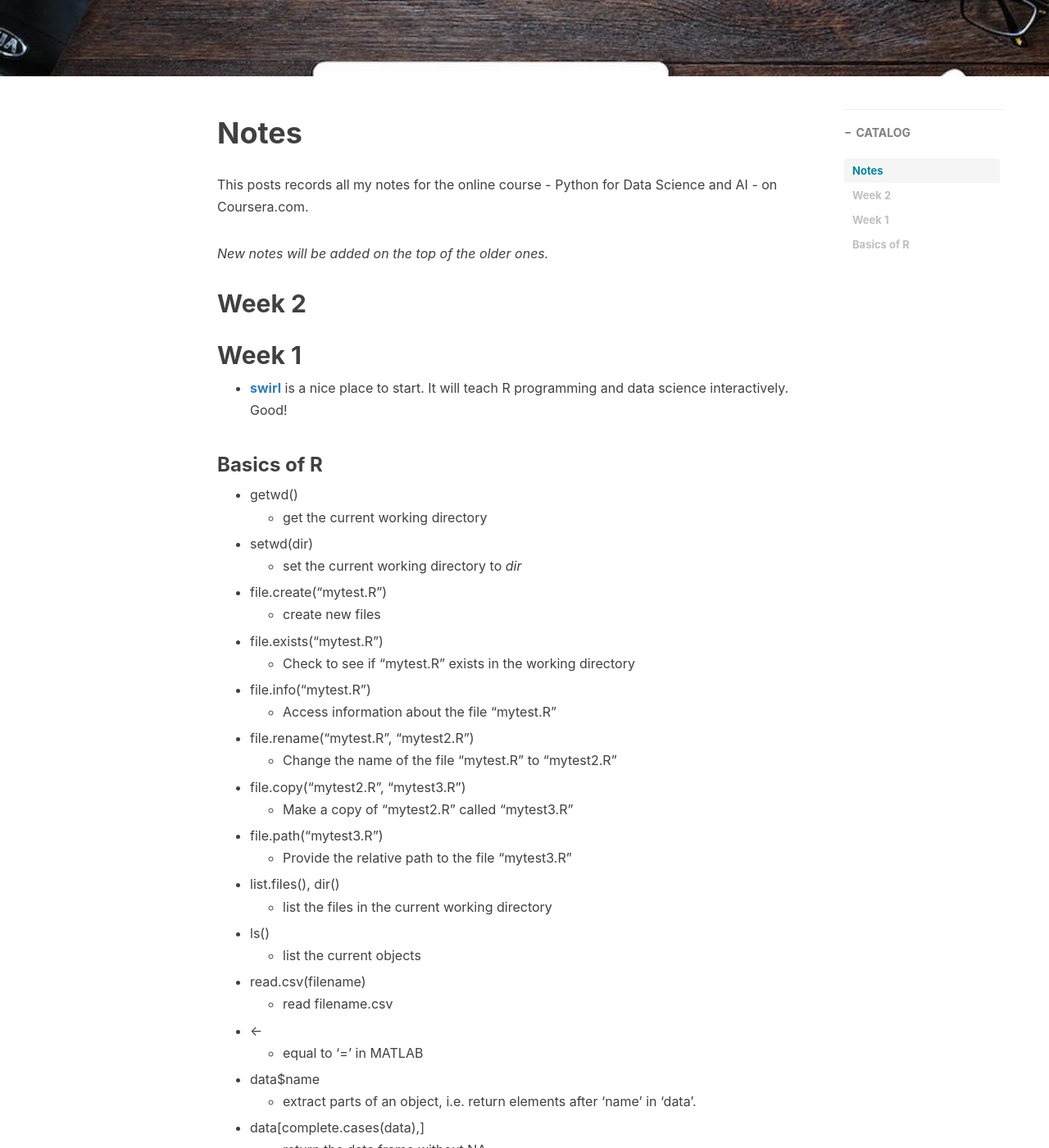
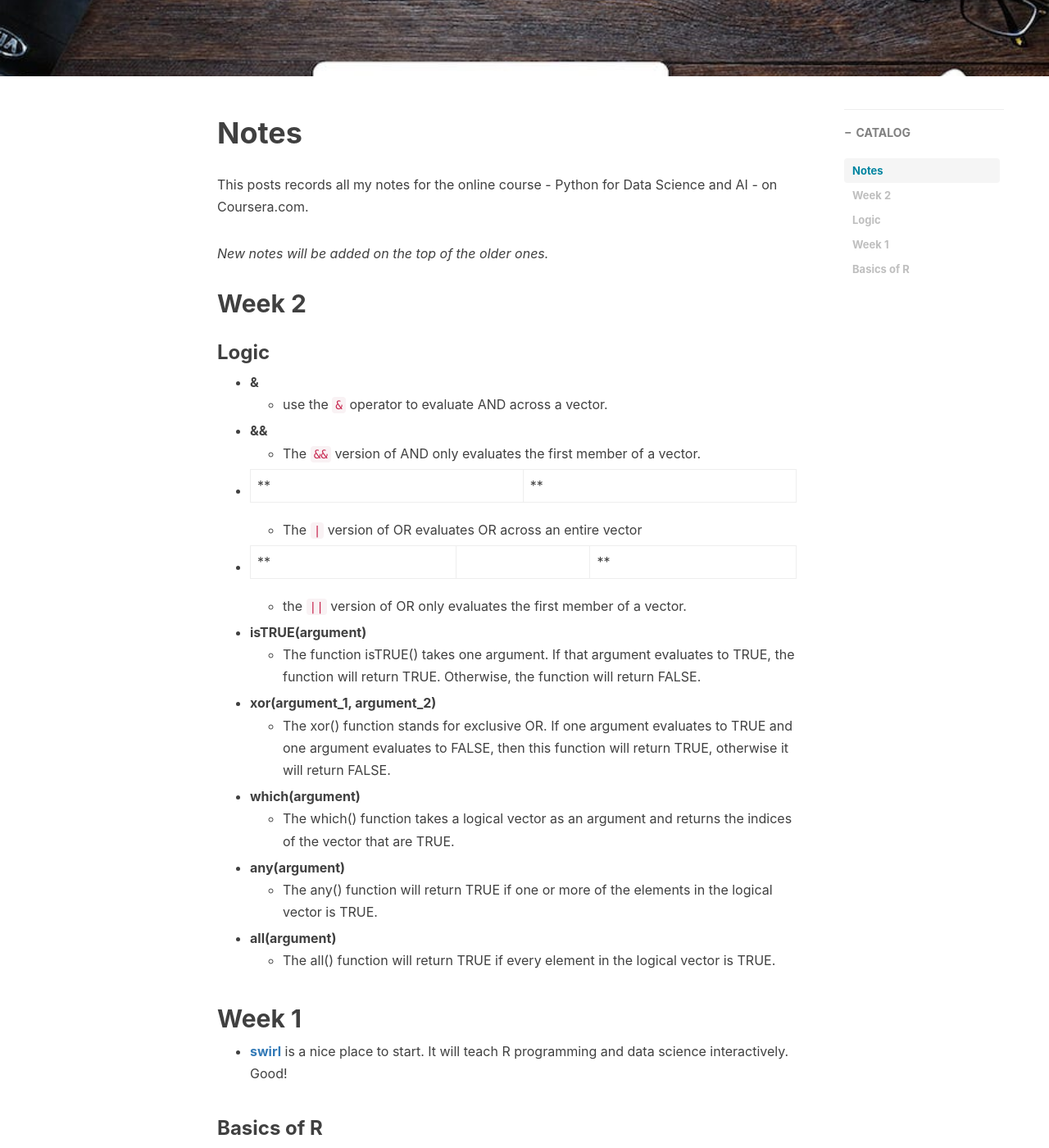
Before and after one commit to xian49930/jiuwuzhi.github.io, a Jekyll site: the page built from _posts/2019-09-10-Notes-R Programming.md, in a window 1280 px wide and 1400 px high, scrolled down 430 px. Shown: the whole window at 82% size. Built offline with Jekyll 4.4.1, drawn with Linux system fonts in a browser that asks for light colours; nearby versions of some CDN libraries; comment, search, counter and statistics services are not loaded.

Commit message:
Update _posts/2019-09-10-Notes-R Programming.md

```diff
--- a/_posts/2019-09-10-Notes-R Programming.md
+++ b/_posts/2019-09-10-Notes-R Programming.md
@@ -21,6 +21,32 @@ This posts records all my notes for the online course - Python for Data Science
 
 ## Week 2
 
+### Logic
+
+- **&**
+	- use the `&` operator to evaluate AND across a vector.
+- **&&**
+	- The `&&` version of AND only evaluates the first member of a vector.
+
+- **|**
+	- The `|` version of OR evaluates OR across an entire vector
+- **||**
+	- the `||` version of OR only evaluates the first member of a vector.
+
+- **isTRUE(argument)**
+	- The function isTRUE() takes one argument. If that argument evaluates to TRUE, the function will return TRUE. Otherwise, the function will return FALSE.
+
+- **xor(argument_1, argument_2)**
+	- The xor() function stands for exclusive OR. If one argument evaluates to TRUE and one argument evaluates to FALSE, then this function will return TRUE, otherwise it will return FALSE.
+
+- **which(argument)**
+	- The which() function takes a logical vector as an argument and returns the indices of the vector that are TRUE.
+
+- **any(argument)**
+	- The any() function will return TRUE if one or more of the elements in the logical vector is TRUE.
+
+- **all(argument)**
+	- The all() function will return TRUE if every element in the logical vector is TRUE.
 
 ## Week 1
 
```
